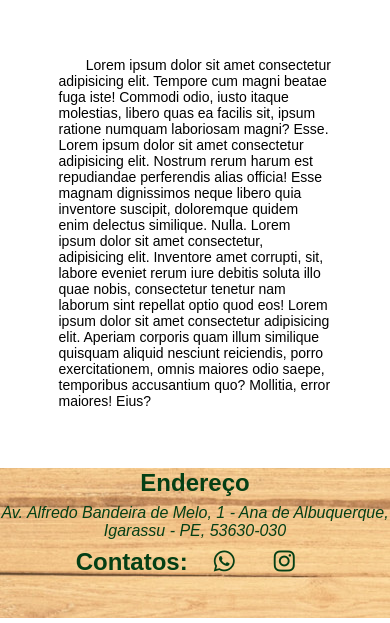
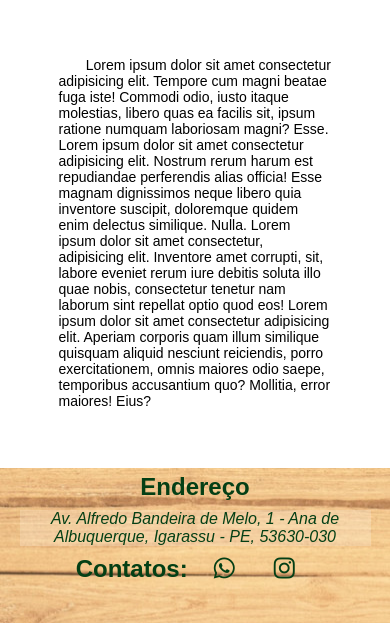
Before and after one commit to cristianoepifanio/Floricultura, a PHP site: page / in a window 390 px wide. Shown: the part 2193-2816 px from the top of the page. Run offline with PHP 8.4, Linux system fonts and the light colour scheme; some libraries are stand-ins or nearby versions.

Commit message:
modicação do estilo do adress.

```diff
--- a/style/main.css
+++ b/style/main.css
@@ -98,6 +98,12 @@ footer{
     flex-direction: column;
     justify-content: center;
     gap: 5%;
+    padding-top: 1.5%;
+}
+address{
+    background-color: rgba(255, 255, 255, 0.199);
+   width: 50%;
+   margin: auto;
 }
 .redes-sociais {
 
--- a/style/responsivo.css
+++ b/style/responsivo.css
@@ -19,11 +19,20 @@
     .foto-perfil{
         width: 80%;
     }
+    address{
+        background-color: rgba(255, 255, 255, 0.199);
+       width: 90%;
+       margin: auto;
+    }
 }
 @media screen and (max-width: 100px){
     nav{
         width: 20%;
     }
+    .paragrafo-foto{
+        display: flex;
+        flex-direction:column;
+    }
 
 
 }
```
